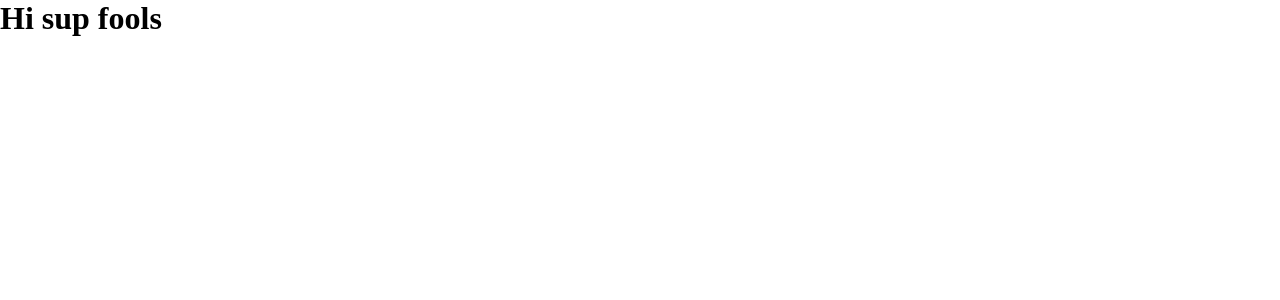
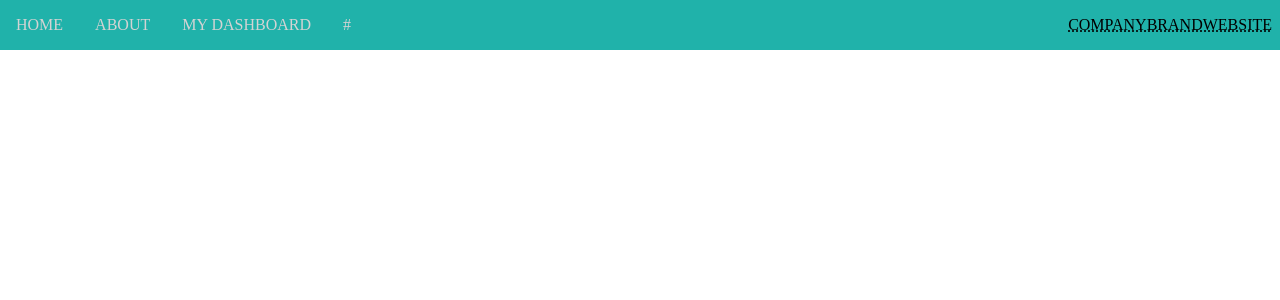
Before and after one commit to GhostWheat/car_dealership_site_react, a React (Create React App) app: page / in a window 1280 px wide. Shown: the top 300 px of the page. Built offline with nearby package versions, Linux system fonts and the light colour scheme.

Commit message:
building out front page

```diff
--- a/src/components/Home/Home.tsx
+++ b/src/components/Home/Home.tsx
@@ -8,11 +8,11 @@ interface Props{
     title:string;
 }
 
-export const Home = ( props:Props ) => {
-    return (
-        <h1> Hi sup fools</h1>
-    )
-}
+// export const Home = ( props:Props ) => {
+//     return (
+//         <h1> Hi sup fools</h1>
+//     )
+// }
 
 // Create Styled Components with styled-components
 
@@ -23,14 +23,63 @@ const Root = styled('div')({
 
 const NavbarContainer = styled('div')({
     display: 'flex',
-    justifyContent: 'space-evenly',
-    alignItems: 'center'
+    justifyContent: 'space-between',
+    alignItems: 'center',
+    backgroundColor: 'lightseagreen',
 })
 
-const HomeLogo = styled('div')({
-    marginLeft: '0.45em',
+const Logo = styled('div')({
+    marginRight: '0.5em',
+    marginLeft: '0.5em',
 })
 
-const HomeAnchor = styled('a')({
+const LogoA = styled('a')({
+    color: 'black',
+    listStyle: 'none',
+    textTransform: 'uppercase',
+    textDecoration: 'underline dotted'
+})
 
+const NavList = styled('ul')({
+    listStyle: 'none',
+    textTransform: 'uppercase',
+    display: 'flex',
 })
+
+const NavA = styled('a')({
+    display: 'block',
+    padding: '1em',
+    color: 'lightgrey',
+    textDecoration: 'none',
+})
+
+const Main = styled('main')({
+    backgroundImage: `linear gradient(green,green,url(${splashImage}))`
+})
+
+export const Home = (props:Props) => {
+    return(
+        <Root>
+            <NavbarContainer>
+                <NavList>
+                    <NavA href='#'>Home</NavA>
+                    <NavA href='#'>About</NavA>
+                    <NavA href='#'>My Dashboard</NavA>
+                    <NavA href='#'>#</NavA>
+                </NavList>
+
+                <Logo>
+                    <LogoA href='#'>COMPANYBRANDWEBSITE</LogoA>
+                </Logo>
+
+
+
+            </NavbarContainer>
+
+
+
+
+
+        </Root>
+    )
+}
```
